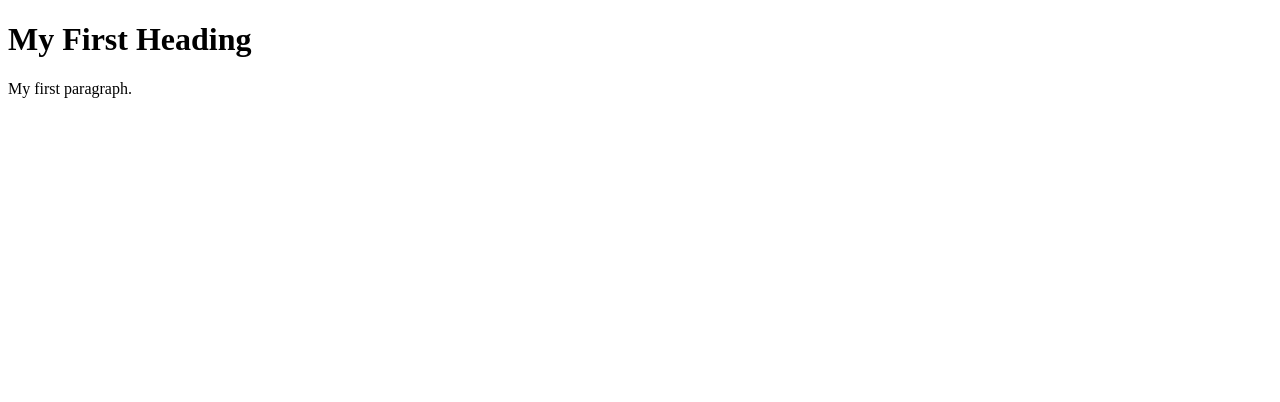
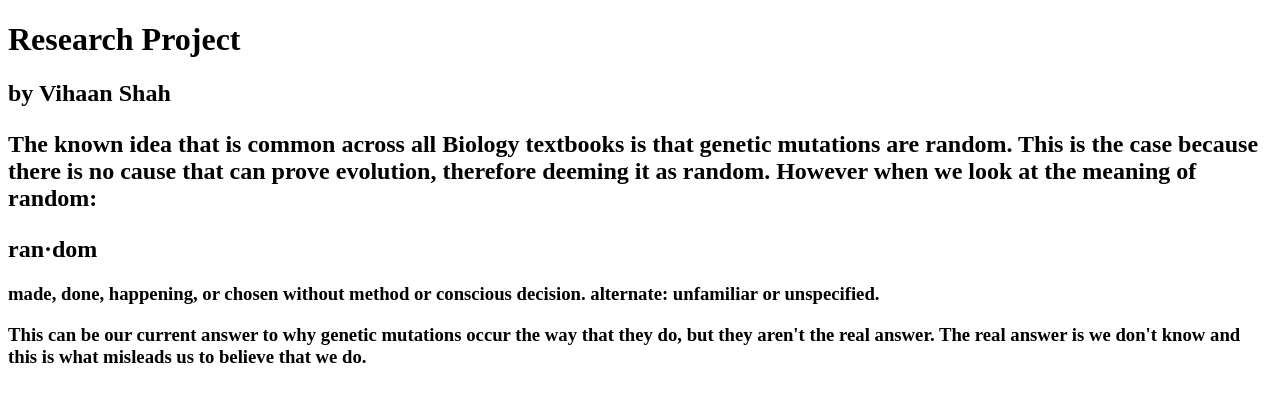
Before and after one commit to vihaanshah2014/Research-Data, a plain HTML site: page main.html in a window 1280 px wide. Drawn offline with Linux system fonts and the light colour scheme.

Commit message:
Update main.html

```diff
--- a/main.html
+++ b/main.html
@@ -2,8 +2,17 @@
 <html>
 <body>
 
-<h1>My First Heading</h1>
-<p>My first paragraph.</p>
+<h1>Research Project</h1>
+<h2>by Vihaan Shah<h2>
+<p>The known idea that is common across all Biology textbooks is that genetic mutations are random. This is the case because there is no cause that can prove evolution,
+  therefore deeming it as random. However when we look at the meaning of random: </p>
+<h2>ran·dom<h2>
+
+<h3>made, done, happening, or chosen without method or conscious decision.
+  alternate: unfamiliar or unspecified.<h3>
+
+  <p>This can be our current answer to why genetic mutations occur the way that they do, but they aren't the real answer. The real answer is <strong> we don't know
+    </strong> and this is what misleads us to believe that we do.</p>
 
 </body>
 </html>
```
